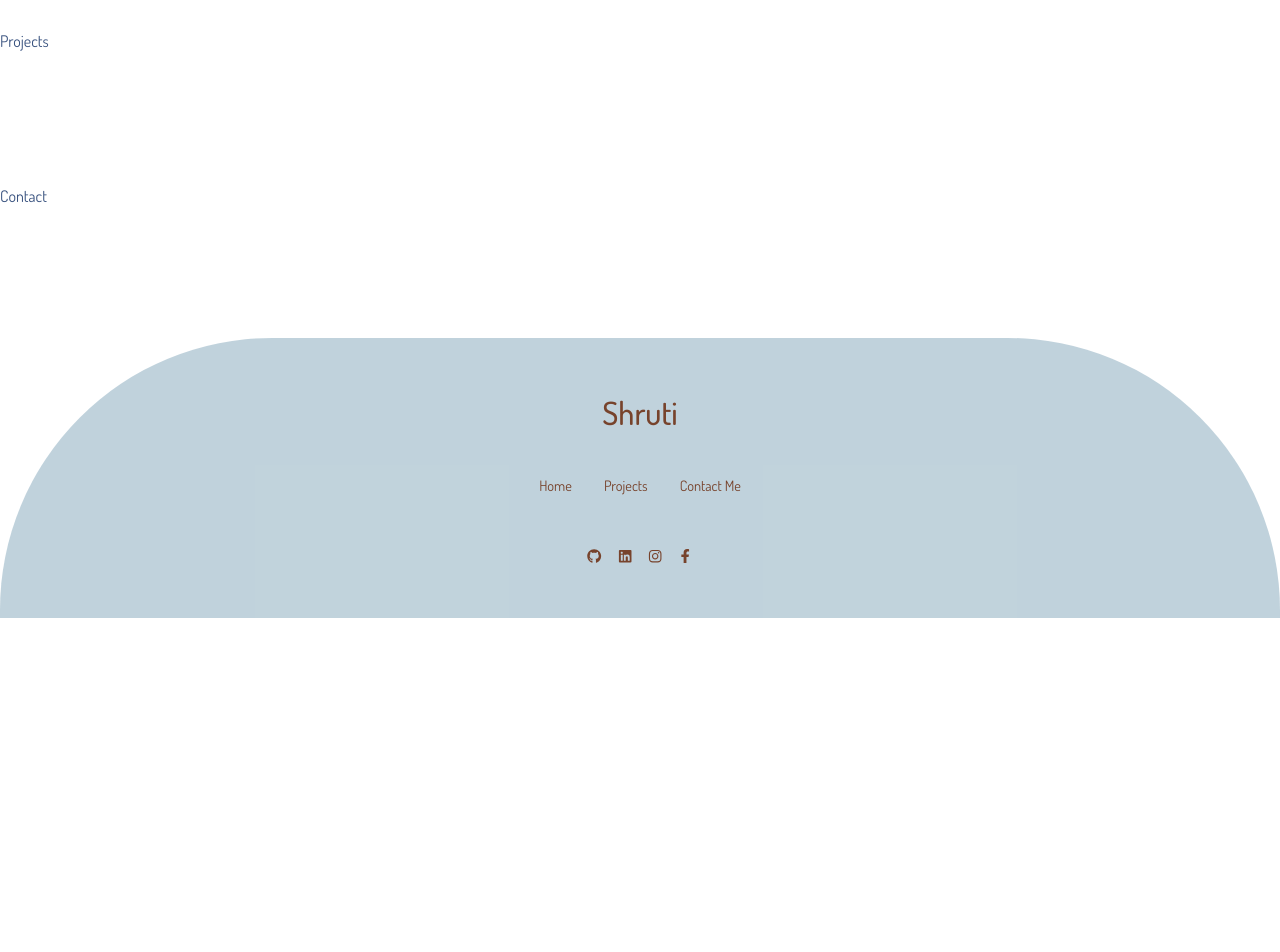
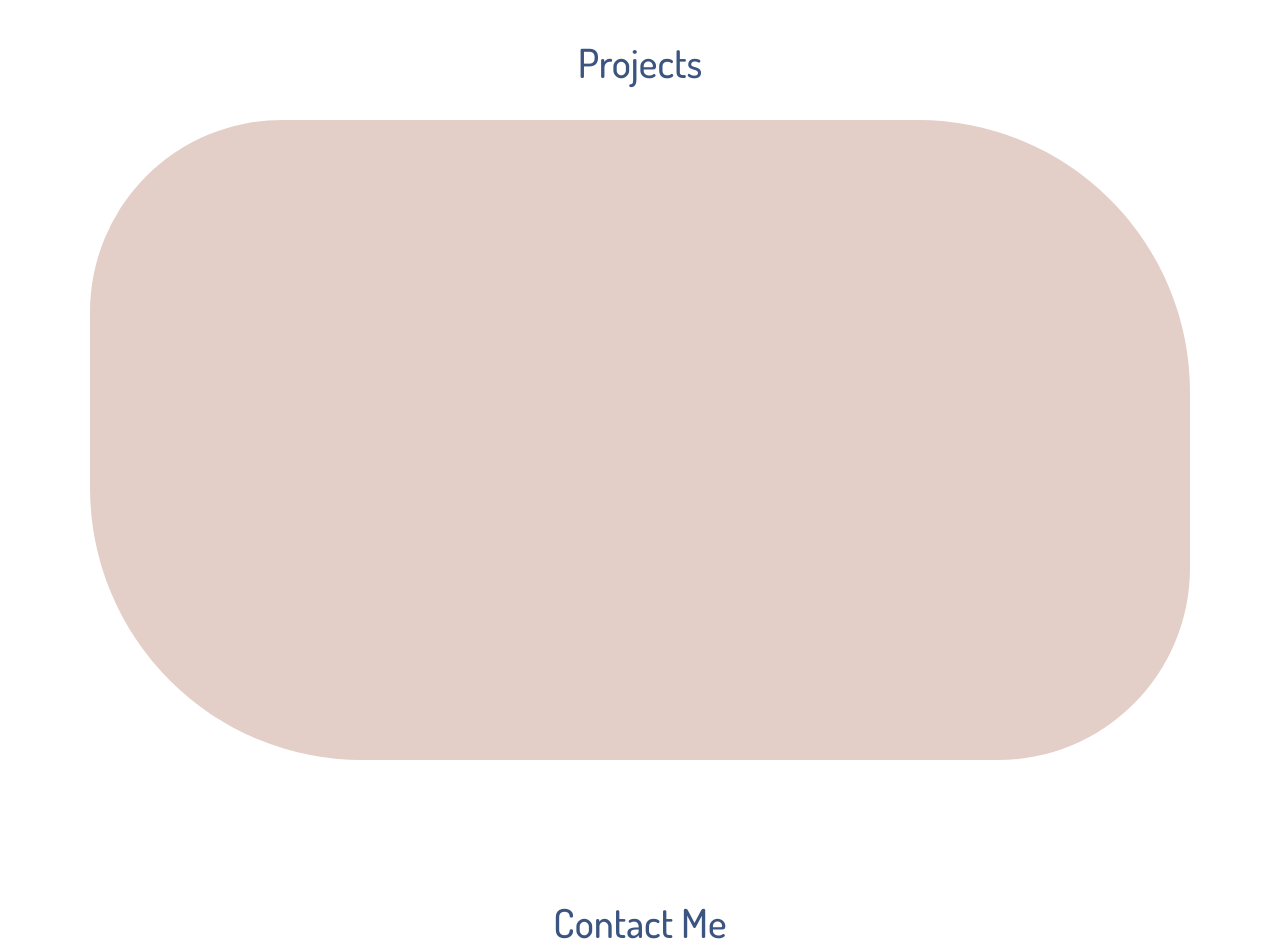
Before and after one commit to ShrutiBendale/ShrutiAndSkyeFrontend, a React (Create React App) app: page / in a window 1280 px wide. Shown: the part 1060-2012 px from the top of the page. Before the commit the page ends 1678 px from the top, so only its background shows below. Built offline with nearby package versions, Linux system fonts and the light colour scheme.

Commit message:
Add projects and contactme components

```diff
--- a/src/components/contact/Contact.jsx
+++ b/src/components/contact/Contact.jsx
@@ -1,8 +1,17 @@
 import React from 'react'
+import './contact.css'
 
 const Contact = () => {
   return (
-    <section id='contact'>Contact</section>
+    <section id='contact'>
+      <div className="contact_header">
+        <h1>Contact Me</h1>
+      </div>
+      <div className='contact_container'>
+        {/* <p></p> */}
+
+      </div>
+    </section>
   )
 }
 
--- a/src/components/contact/contact.css
+++ b/src/components/contact/contact.css
@@ -0,0 +1,23 @@
+.contact_header {
+    text-align: center;
+    padding-bottom: 1.5rem;
+}
+
+.contact_container {
+    height: 80vh;
+    align-items: center;
+    font-size: 0.9rem;
+    margin-left:7vw;
+    margin-right:7vw;
+}
+
+/* media queries for small devices -> ex: phones */
+@media screen and (max-width: 600px) {
+    .contact_header {
+        padding-top: 2rem;
+    }
+    .contact_container {
+        align-items: center;
+
+    }
+}
--- a/src/components/footer/Footer.jsx
+++ b/src/components/footer/Footer.jsx
@@ -5,7 +5,6 @@ import { FaInstagram, FaFacebookF , FaLinkedin, FaGithub } from 'react-icons/fa'
 const Footer = () => {
   return (
     <footer>
-        <section id='contact'>
         <div className="containier footer_container">
             <a href="#" className='footer_logo'>Shruti</a>
             <ul className='permalinks'>
@@ -22,7 +21,7 @@ const Footer = () => {
 
             </div>
         </div>
-       </section>
+
     </footer>
 
   )
--- a/src/components/projects/Projects.jsx
+++ b/src/components/projects/Projects.jsx
@@ -3,7 +3,15 @@ import './projects.css'
 
 const Projects = () => {
   return (
-    <section id='projects'>Projects</section>
+    <section id='projects'>
+      <div className="projects_header">
+        <h1>Projects</h1>
+      </div>
+      <div className='projects_container'>
+        {/* <p></p> */}
+
+      </div>
+    </section>
   )
 }
 
--- a/src/components/projects/projects.css
+++ b/src/components/projects/projects.css
@@ -0,0 +1,26 @@
+.projects_header {
+text-align: center;
+padding-bottom: 1.5rem;
+}
+
+.projects_container {
+    height: 80vh;
+    background: var(--color-bg-variant);
+    border-radius: 12rem 17rem 12rem 17rem ;
+    align-items: center;
+    font-size: 0.9rem;
+    margin-left:7vw;
+    margin-right:7vw;
+}
+
+/* media queries for small devices -> ex: phones */
+@media screen and (max-width: 600px) {
+    .projects_header {
+        padding-top: 2rem;
+    }
+    .projects_container {
+        border-radius: 5rem 8rem 5rem 8rem ;
+        align-items: center;
+
+    }
+}
--- a/src/index.css
+++ b/src/index.css
@@ -13,7 +13,7 @@
 /*defining some root variables*/
 :root {
     --color-bg: #ffffff ; /*dfdbd8*/
-    --color-bg-variant: #bf927e ;
+    --color-bg-variant: #e3cfc7 ;
     --color-primary: #3b5480 ;  /*1b6c58*/
     --color-primary-variant: #a5bfcdb1 ; /*789b9293, */
     --color-accent: #77432c ;
```
Lines whose indentation alone changed are shown as unchanged.
